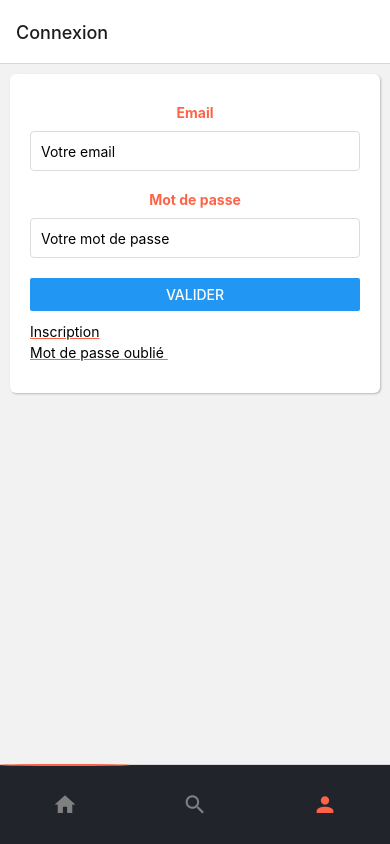
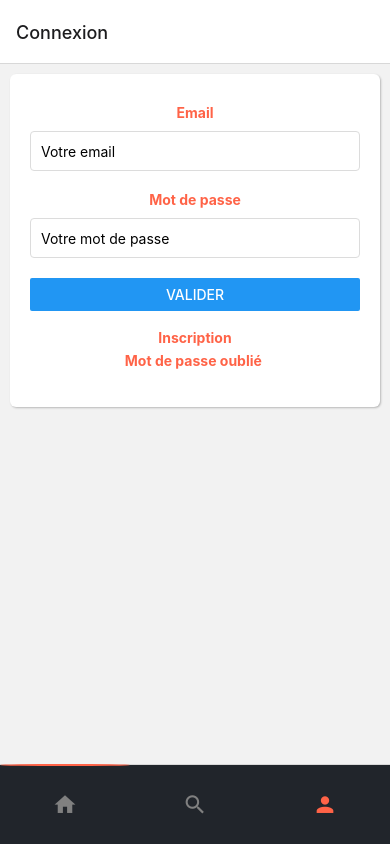
Before and after one commit to A-Wakidou/Web-mobile-final-project, a React Native app: screen /AccountTab in a window 390 px wide. Built offline with nearby package versions, Linux system fonts and the light colour scheme; no server answers.

Commit message:
fix reset password (again) & improve css

```diff
--- a/pages/Account/login.js
+++ b/pages/Account/login.js
@@ -36,9 +36,9 @@ function Login(props) {
                 <TextInput style={styles.input} placeholder="Votre mot de passe" secureTextEntry={true}  onChangeText={(password) => setPassword(password)} />
                 { errorFetch ?<Text style={{textAlign:'center', color:'red', marginVertical:5}}>Erreur: {errorFetch} </Text> : null }
             <Button onPress={onSignIn} title="Valider" />
-            <View style={{marginVertical:10}}>
-                <TouchableOpacity style={{marginVertical:2, color:'tomato', textAlign:'center', fontWeight:'bold', textDecorationLine:'underline'}} onPress={ () => props.navigation.navigate('Register')}><Text>Inscription</Text></TouchableOpacity>
-                <TouchableOpacity style={{marginVertical:2, color:'tomato', textAlign:'center', fontWeight:'bold', textDecorationLine:'underline'}} onPress={ () => props.navigation.navigate('ResetPassword')}><Text>Mot de passe oublié </Text></TouchableOpacity>
+            <View style={{ marginVertical:15}}>
+                <TouchableOpacity style={{ marginVertical:3}} onPress={ () => props.navigation.navigate('Register')}><Text style={{textAlign:'center', fontWeight:'bold', color:'tomato'}}>Inscription</Text></TouchableOpacity>
+                <TouchableOpacity style={{ marginVertical:3}} onPress={ () => props.navigation.navigate('ResetPassword')}><Text style={{ textAlign:'center', fontWeight:'bold', color:'tomato'}}>Mot de passe oublié </Text></TouchableOpacity>
             </View>
             {
                 loading ? <ActivityIndicator style={{marginVertical:20}} /> : null
--- a/pages/Account/resetPassword.js
+++ b/pages/Account/resetPassword.js
@@ -1,5 +1,5 @@
 import React, { useState } from 'react'
-import { Button, View, TextInput, StyleSheet, Text, Modal,Pressable} from 'react-native'
+import { Button, View, TextInput, StyleSheet, Text, Modal,Pressable,ActivityIndicator} from 'react-native'
 import { getAuth, sendPasswordResetEmail } from 'firebase/auth'
 import {getDocs, getFirestore, collection} from 'firebase/firestore'
 import Card from '../../components/card'
@@ -9,26 +9,41 @@ export default function resetPassword(props) {
     const auth = getAuth()
     const [modalVisible, setModalVisible] = useState(false)
     const[email,setEmail]= useState()
-    const [errorMessage, setErrorMessage] = useState()
+    const [errorMessage, setErrorMessage] = useState(false)
+    const [isLoading, setLoading] = useState(false);
 
     async function onResetPassword() {
+        setLoading(true)
         const db = getFirestore()
+        var resetEmailSent = false
+        var recipientEmail = ""
         const querySnapshot = await getDocs(collection(db, "users"))
+
         querySnapshot.forEach((doc) => {
           if(doc.data().email == email) {
+            recipientEmail = doc.data().email
+          }
+        })
+
+        if(recipientEmail){
             sendPasswordResetEmail(auth, email)
                 .then( () => {
                     setModalVisible(true)
+                    resetEmailSent = true
+                    if(errorMessage){
+                        setErrorMessage(false)
+                    }
+                    setLoading(false)
                 })
                 .catch((error) => {
                     setErrorMessage(error.message)
                 })
         }
-          else {
+
+        if(resetEmailSent == false && !recipientEmail) {
+            setLoading(false)
             setErrorMessage('No adress finded')
         }
-        })
-
     }
     return (
         <View style={styles.card}>
@@ -37,6 +52,7 @@ export default function resetPassword(props) {
             {
                 errorMessage ? <Text style={{ marginVertical:5, textAlign:'center', color:'tomato'}}> {errorMessage} </Text> : null
             }
+            {isLoading ? <ActivityIndicator style={{marginVertical:10}}/> : null}
             <Button onPress={onResetPassword} title="Valider" />
             <View style={styles.centeredView}>
                 <Modal
@@ -54,7 +70,7 @@ export default function resetPassword(props) {
                                 props.navigation.navigate('Login')
                                 }
                             }>
-                        <Text style={styles.textStyle}>Confirmer</Text>
+                            <Text style={styles.textStyle}>Retour</Text>
                             </Pressable>
                         </View>
                     </View>
--- a/pages/Explorer/index.js
+++ b/pages/Explorer/index.js
@@ -1,5 +1,5 @@
-import React, {useState, useEffect} from "react"
-import { ScrollView,StatusBar, SafeAreaView, View,Text,TextInput, StyleSheet, Button, FlatList,Image, TouchableOpacity, Keyboard, ActivityIndicator} from "react-native"
+import React, {useState} from "react"
+import {StatusBar, SafeAreaView, View,Text,TextInput, StyleSheet, Button, FlatList, TouchableOpacity, Keyboard, ActivityIndicator} from "react-native"
 
 const Explorer = ({navigation}) => {
   const [isLoading, setLoading] = useState(false);
```
Lines whose indentation alone changed are shown as unchanged.
